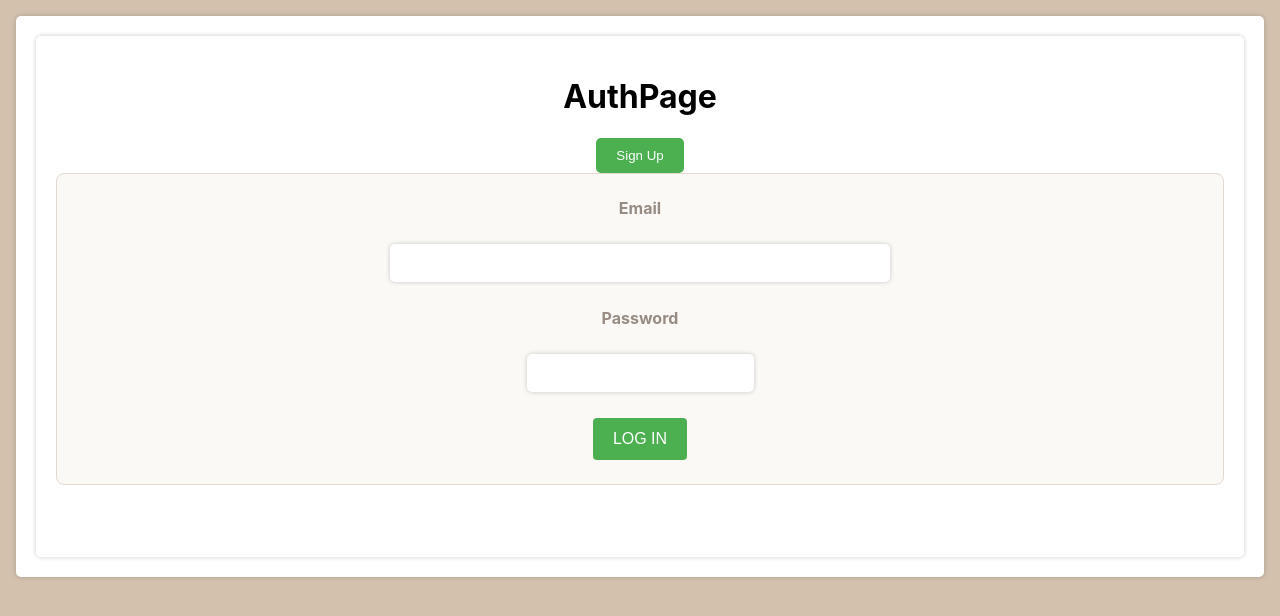
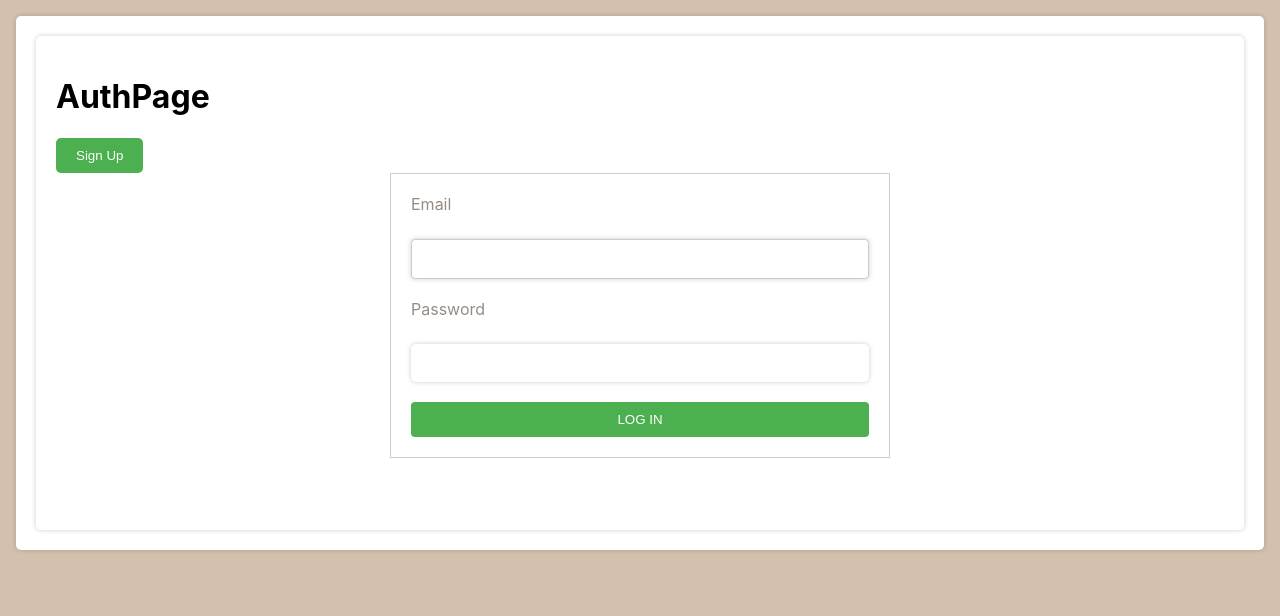
Before and after one commit to arjonkotte/recipe-room-react, a React (Create React App) app: page / in a window 1280 px wide. Shown: the top 616 px of the page. Built offline with nearby package versions, Linux system fonts and the light colour scheme.

Commit message:
minor styling

```diff
--- a/src/components/NewRecipeForm/NewRecipeForm.jsx
+++ b/src/components/NewRecipeForm/NewRecipeForm.jsx
@@ -14,11 +14,21 @@ export default function NewRecipeForm(props) {
   const navigate = useNavigate();
 
   const handleChange = (e) => {
-    setFormData({
-      ...formData,
-      [e.target.name]: e.target.value,
-      error: ''
-    });
+    if (e.target.name === 'ingredients') {
+      // Split the ingredients by comma and remove whitespace
+      const ingredientsArray = e.target.value.split(',').map((ingredient) => ingredient.trim());
+      setFormData({
+        ...formData,
+        [e.target.name]: ingredientsArray,
+        error: ''
+      });
+    } else {
+      setFormData({
+        ...formData,
+        [e.target.name]: e.target.value,
+        error: ''
+      });
+    }
   }
 
   const handleSubmit = async (evt) => {
--- a/src/components/ReviewForm/ReviewForm.css
+++ b/src/components/ReviewForm/ReviewForm.css
@@ -1,42 +1,37 @@
 form {
+    max-width: 500px;
+    margin: 0 auto;
     display: flex;
     flex-direction: column;
-    align-items: center;
-    gap: 16px;
-    max-width: 500px;
-    margin: 0 auto;
+    align-items: left;
+    padding: 20px;
+    border: 1px solid #ccc;
   }
 
-  label {
-    font-weight: bold;
+form label {
+    display: block;
+    margin-bottom: 5px;
   }
 
-  input[type="text"],
-  textarea {
+form input[type="text"],
+form textarea {
     width: 100%;
-    padding: 8px;
+    padding: 10px;
+    margin-bottom: 10px;
     border-radius: 4px;
     border: 1px solid #ccc;
-    box-sizing: border-box;
+    resize: none;
   }
 
-  select {
-    padding: 8px;
+form button[type="submit"] {
+    background-color: #4CAF50;
+    color: white;
+    border: none;
     border-radius: 4px;
-    border: 1px solid #ccc;
-    box-sizing: border-box;
+    padding: 10px 20px;
+    cursor: pointer;
   }
 
-  button[type="submit"] {
-    background-color: #4CAF50;
-    color: white;
-    padding: 12px 20px;
-    border: none;
-    border-radius: 4px;
-    cursor: pointer;
-    font-size: 16px;
-  }
-
-  button[type="submit"]:hover {
+  form button[type="submit"]:hover {
     background-color: #45a049;
   }
--- a/src/index.css
+++ b/src/index.css
@@ -4,7 +4,6 @@
   --tan-2: #E7E2DD;
   --tan-3: #E2D9D1;
   --tan-4: #D3C1AE;
-  --orange: #F67F00;
   --text-light: #968c84;
   --text-dark: #615954;
 }
@@ -34,61 +33,6 @@ code {
   height: 100%;
 }
 
-.align-ctr {
-  text-align: center;
-}
-
-.align-rt {
-  text-align: right;
-}
-
-.smaller {
-  font-size: smaller;
-}
-
-.flex-ctr-ctr {
-  display: flex;
-  justify-content: center;
-  align-items: center;
-}
-
-.flex-col {
-  flex-direction: column;
-}
-
-.flex-j-end {
-  justify-content: flex-end;
-}
-
-.scroll-y {
-  overflow-y: scroll;
-}
-
-.section-heading {
-  display: flex;
-  justify-content: space-around;
-  align-items: center;
-  background-color: var(--tan-1);
-  color: var(--text-dark);
-  border: .1vmin solid var(--tan-3);
-  border-radius: 1vmin;
-  padding: .6vmin;
-  text-align: center;
-  font-size: 2vmin;
-}
-
-.form-container {
-  padding: 3vmin;
-  background-color: var(--tan-1);
-  border: .1vmin solid var(--tan-3);
-  border-radius: 1vmin;
-}
-
-p.error-message {
-  color: var(--orange);
-  text-align: center;
-}
-
 form {
   display: grid;
   grid-template-columns: 1fr 3fr;
--- a/src/pages/RecipeDetailPage/RecipeDetailPage.css
+++ b/src/pages/RecipeDetailPage/RecipeDetailPage.css
@@ -25,3 +25,13 @@ table {
     padding: 0;
     list-style-type: none;
   }
+
+  main {
+    text-align: left;
+  }
+
+  .title {
+    font-size: 2rem;
+    font-weight: bold;
+    margin-bottom: 1rem;
+  }
--- a/src/pages/RecipeDetailPage/RecipeDetailPage.jsx
+++ b/src/pages/RecipeDetailPage/RecipeDetailPage.jsx
@@ -44,8 +44,8 @@ export default function RecipeDetailPage({user}) {
 
   return (
     <main>
-      <h2>{recipe.title}</h2>
-      <p>Preparation Time: {recipe.prepTime}</p>
+      <h2 className="title">{recipe.title}</h2>
+      <h4>Preparation Time: {recipe.prepTime}</h4>
       <h3>Ingredients:</h3>
       <ul>
         {recipe.ingredients.map((ingredient, index) => (
```
